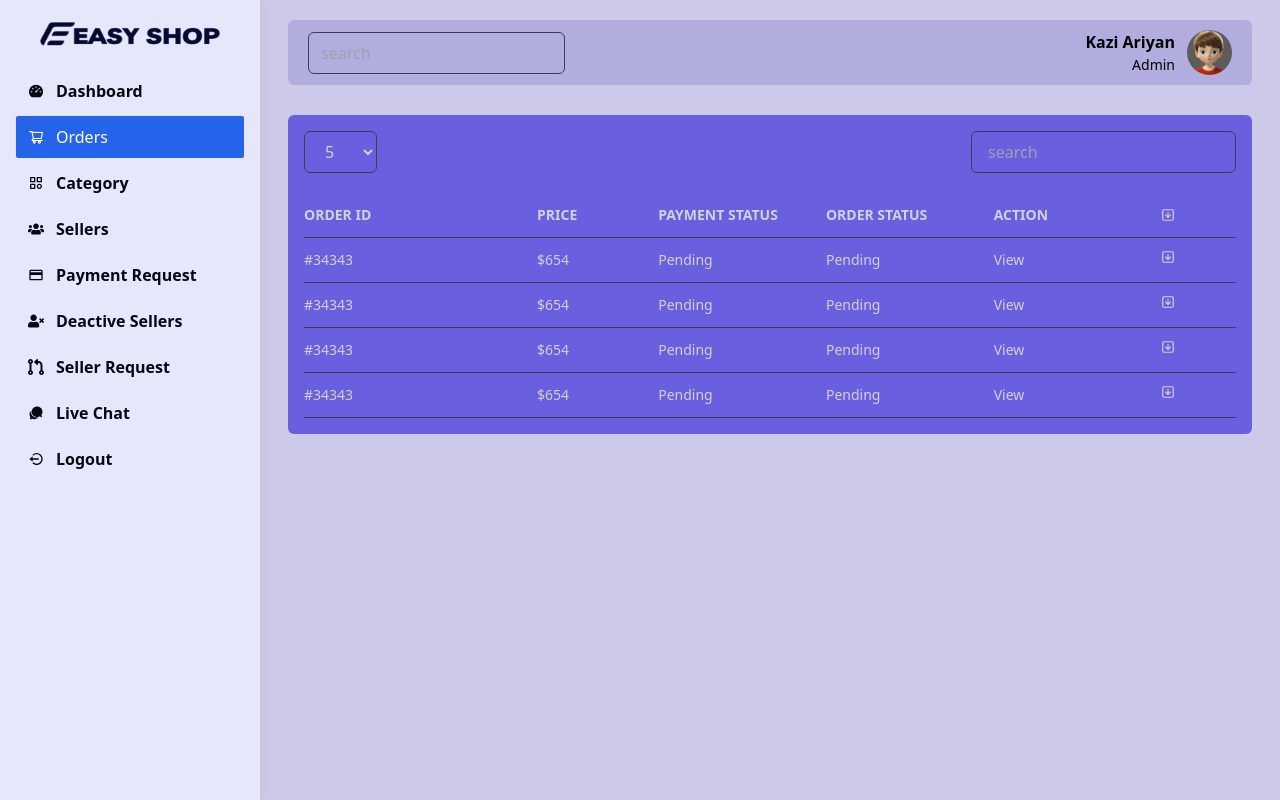
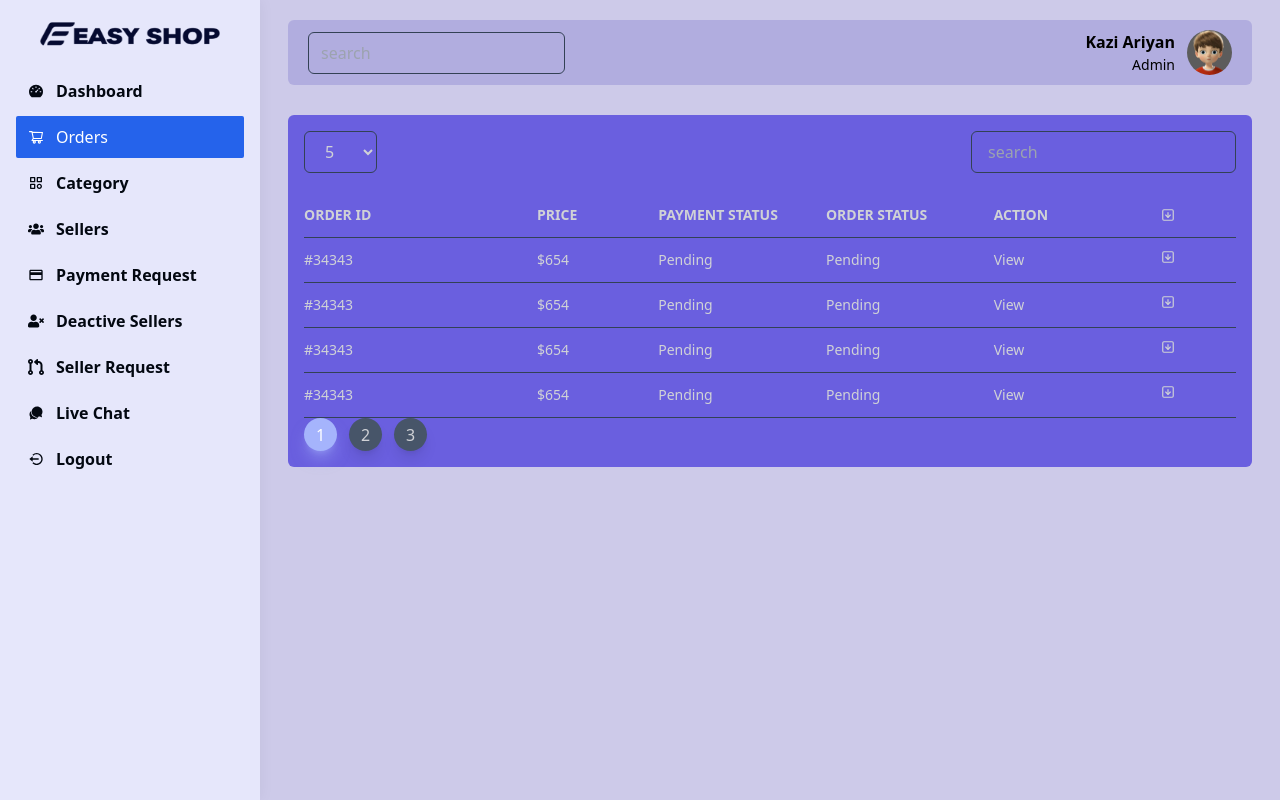
Before and after one commit to ajdjaiuoapooiad/node-react-dashboard3, a React (Create React App) app: page /admin/dashboard/orders in a window 1280 px wide. Built offline with nearby package versions, Linux system fonts and the light colour scheme.

Commit message:
137ch ok

```diff
--- /dev/null
+++ b/src/views/Pagination.jsx
@@ -0,0 +1,48 @@
+import React from 'react';
+import { MdOutlineKeyboardDoubleArrowLeft } from "react-icons/md";
+
+
+
+
+const Pagination = ({pageNumber,setPageNumber,totalItem,parPage,showItem}) => {
+    let totalPage = Math.ceil(totalItem / parPage)
+    let startPage = pageNumber
+    let dif = totalPage - pageNumber
+    if (dif <= showItem) {
+        startPage = totalPage - showItem
+    }
+    let endPage = startPage < 0 ? showItem : showItem + startPage
+
+    if (startPage <= 0) {
+        startPage = 1
+    }
+    const createBtn = () => {
+        const btns = []
+        for (let i = startPage; i < endPage; i++) {
+            btns.push(
+                <li onClick={()=>setPageNumber(i)} className={` ${pageNumber === i ? 'bg-indigo-300 shadow-lg shadow-indigo-300/50 text-white' : 'bg-slate-600 hover:bg-indigo-400 shadow-lg hover:shadow-indigo-500/50 hover:text-white text-[#d0d2d6]'} w-[33px] h-[33px] rounded-full flex justify-center items-center cursor-pointer `}>
+                    {i}
+                </li>
+            )
+        }
+        return btns
+    }
+
+
+
+    return (
+
+        <ul className='flex gap-3'>
+            {
+                pageNumber > 1 && <li className='w-[33px] h-[33px] rounded-full flex justify-center items-center bg-slate-300 text-[#000000]'>
+                    <MdOutlineKeyboardDoubleArrowLeft />
+                </li>
+            }{
+                createBtn()
+            }
+
+
+        </ul>
+    )
+};
+export default Pagination;
--- a/src/views/admin/Order.jsx
+++ b/src/views/admin/Order.jsx
@@ -1,6 +1,7 @@
 import React, { useState } from 'react';
 import { Link } from 'react-router-dom';
 import { LuArrowDownSquare } from "react-icons/lu";
+import Pagination from '../Pagination';
 
 
 
@@ -163,6 +164,15 @@
             </div>
 
 
+        <Pagination
+            pageNumber = {currentPage}
+            setPageNumber = {setCurrentPage}
+            totalItem = {50}
+            parPage = {parPage}
+            showItem = {3}
+        />
+
+
 
             </div>
 
```
